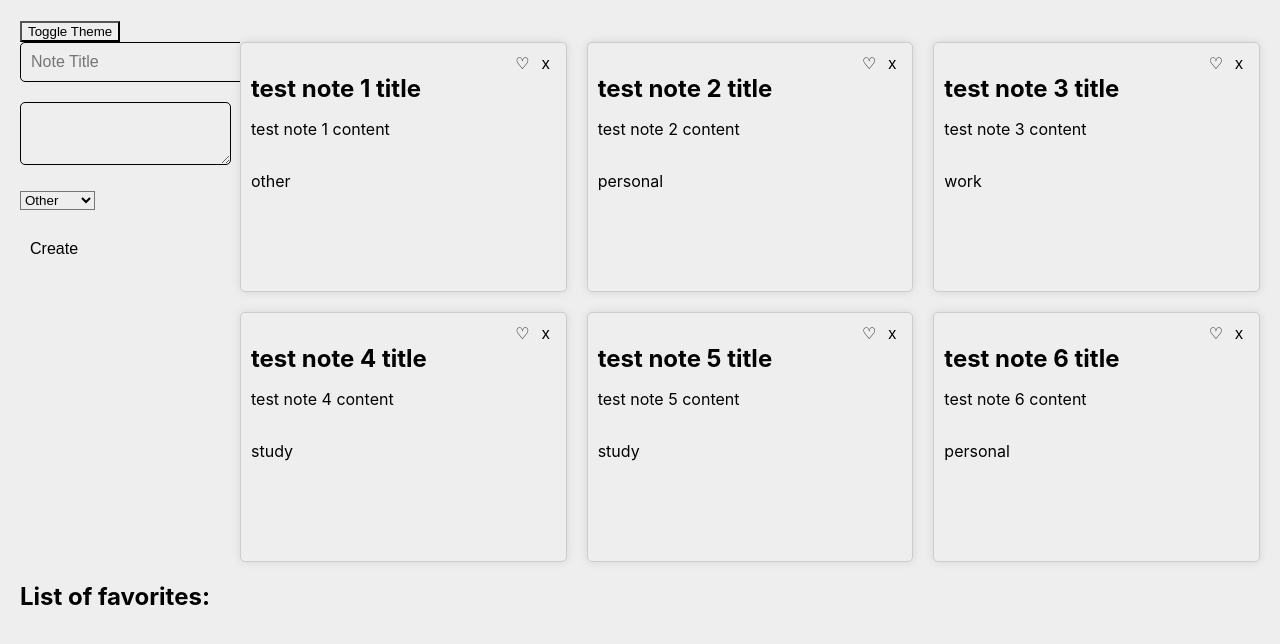
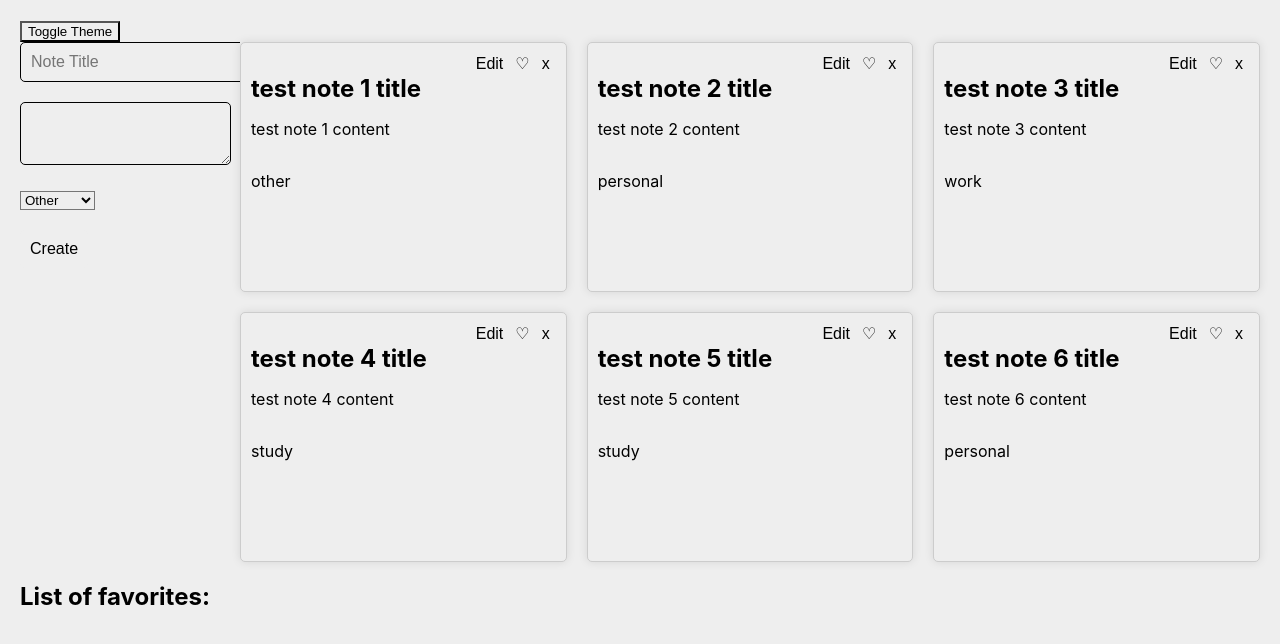
Before and after one commit to ClaraBlob/CSE-110-LAB-2, a React (Create React App) app in the folder TritonNotesApp/: page / in a window 1280 px wide. Shown: the top 644 px of the page. Built offline with nearby package versions, Linux system fonts and the light colour scheme.

Commit message:
4.3.3 Update: Exercise Done

```diff
--- a/TritonNotesApp/src/App.tsx
+++ b/TritonNotesApp/src/App.tsx
@@ -172,7 +172,15 @@ const createNoteHandler = (event: React.FormEvent) => {
            key={note.id}
            className="note-item">
            <div className="notes-header">
-
+             {/*stores new values*/}
+            <button
+              onClick={() => setSelectedNote(note)}
+                style={{
+                  background: currentTheme.background,
+                  color: currentTheme.foreground,
+                }}>
+                  Edit
+            </button>
             {/*favorite notes prop*/}
             <NoteFavorite
             message = {note.title}
@@ -191,19 +199,19 @@ const createNoteHandler = (event: React.FormEvent) => {
         <h2 style={{
           background: currentTheme.background,
           color: currentTheme.foreground,
-        }}  contentEditable="true"> {note.title} </h2>
+        }}  contentEditable={note === selectedNote}> {note.title} </h2>
 
         {/*style theme for toggling*/}
         <p style={{
           background: currentTheme.background,
           color: currentTheme.foreground,
-          }} contentEditable="true"> {note.content} </p>
+          }} contentEditable={note === selectedNote}> {note.content} </p>
 
         {/*style theme for toggling*/}
         <p style={{
           background: currentTheme.background,
           color: currentTheme.foreground,
-          }} contentEditable="true">{note.label} </p>
+          }} contentEditable={note === selectedNote}>{note.label} </p>
     </div>
   ))}
 </div>
```
